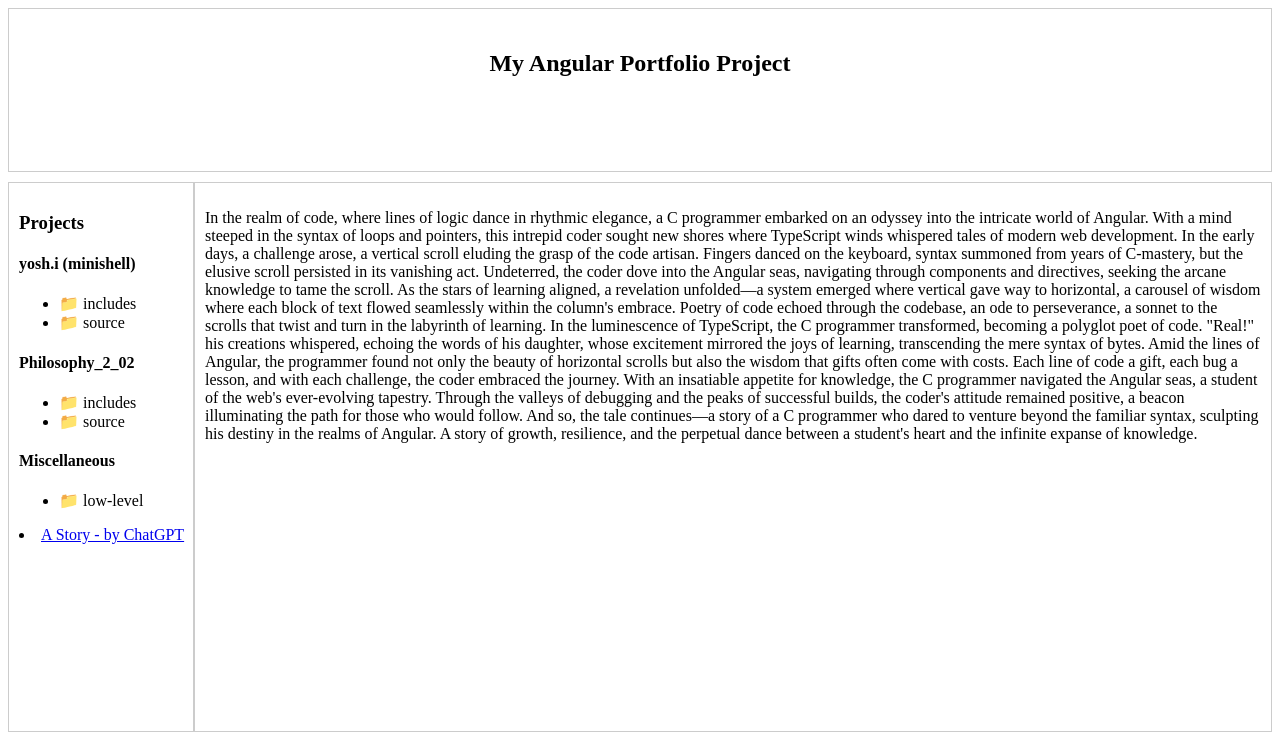
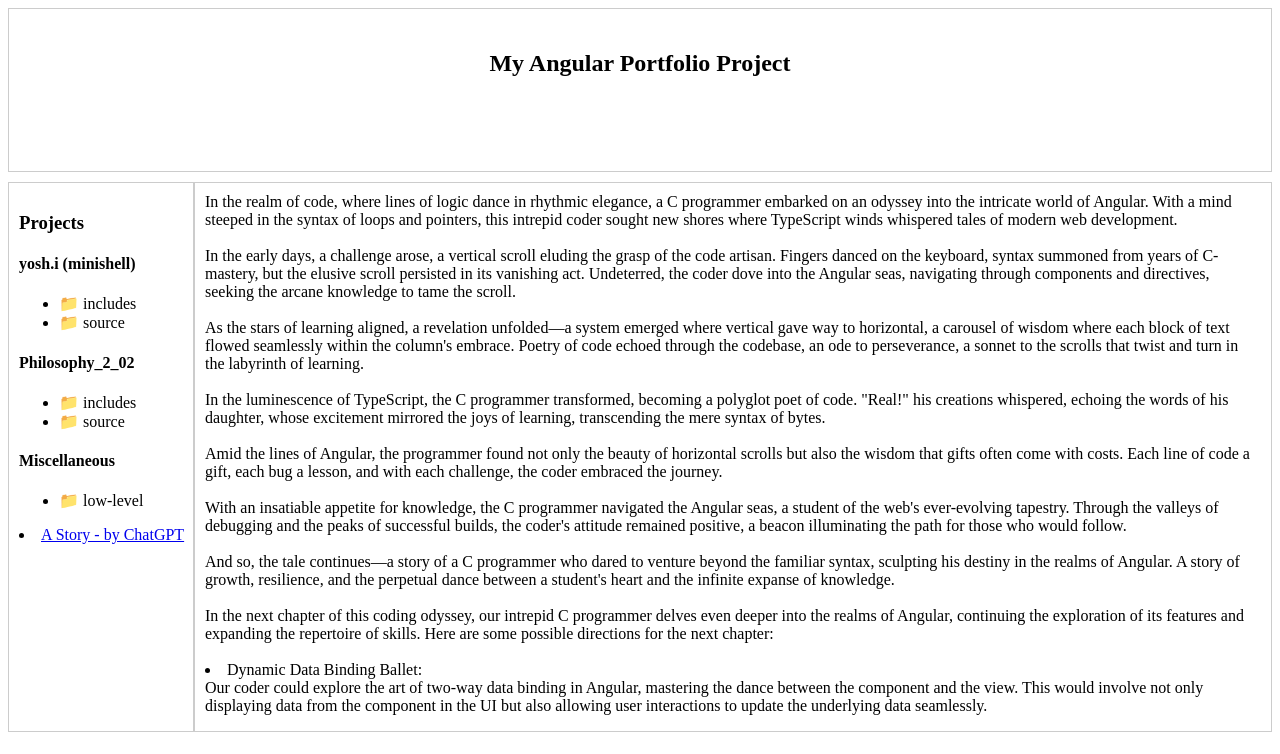
Before and after one commit to pippin-29/my-angular-portfolio-project, an Angular app: page /components/nav/c_projects in a window 1280 px wide. Shown: the top 754 px of the page. Built offline with nearby package versions, Linux system fonts and the light colour scheme.

Commit message:
reformatted story

```diff
--- a/src/app/app-routing.module.ts
+++ b/src/app/app-routing.module.ts
@@ -2,13 +2,12 @@ import { NgModule } from "@angular/core";
 import { RouterModule, Routes } from "@angular/router";
 
 import { C_ProjectsComponent } from "./components/nav/c_projects/c_projects.component";
-import { FileViewComponent } from "./components/file-view/file-view.component";
 
 
 
 
 	const routes: Routes = [
-	{ path: 'components/file-view', component: FileViewComponent },
+
 	{ path: 'components/nav/c_projects', component: C_ProjectsComponent }
 ];
 
--- a/src/app/components/nav/c_projects/c_projects.component.html
+++ b/src/app/components/nav/c_projects/c_projects.component.html
@@ -1,16 +1,39 @@
-<p class="wrapper">
+<div class="wrapper">
 
 In the realm of code, where lines of logic dance in rhythmic elegance, a C programmer embarked on an odyssey into the intricate world of Angular. With a mind steeped in the syntax of loops and pointers, this intrepid coder sought new shores where TypeScript winds whispered tales of modern web development.
+<br><br>
+In the early days, a challenge arose, a vertical scroll eluding the grasp of the code artisan. Fingers danced on the keyboard, syntax summoned from years of C-mastery, but the elusive scroll persisted in its vanishing act. Undeterred, the coder dove into the Angular seas, navigating through components and directives, seeking the arcane knowledge to tame the scroll.
+<br><br>
+As the stars of learning aligned, a revelation unfolded—a system emerged where vertical gave way to horizontal, a carousel of wisdom where each block of text flowed seamlessly within the column's embrace. Poetry of code echoed through the codebase, an ode to perseverance, a sonnet to the scrolls that twist and turn in the labyrinth of learning.
+<br><br>
+In the luminescence of TypeScript, the C programmer transformed, becoming a polyglot poet of code. "Real!" his creations whispered, echoing the words of his daughter, whose excitement mirrored the joys of learning, transcending the mere syntax of bytes.
+<br><br>
+Amid the lines of Angular, the programmer found not only the beauty of horizontal scrolls but also the wisdom that gifts often come with costs. Each line of code a gift, each bug a lesson, and with each challenge, the coder embraced the journey.
+<br><br>
+With an insatiable appetite for knowledge, the C programmer navigated the Angular seas, a student of the web's ever-evolving tapestry. Through the valleys of debugging and the peaks of successful builds, the coder's attitude remained positive, a beacon illuminating the path for those who would follow.
+<br><br>
+And so, the tale continues—a story of a C programmer who dared to venture beyond the familiar syntax, sculpting his destiny in the realms of Angular. A story of growth, resilience, and the perpetual dance between a student's heart and the infinite expanse of knowledge.
+<br><br>
+In the next chapter of this coding odyssey, our intrepid C programmer delves even deeper into the realms of Angular, continuing the exploration of its features and expanding the repertoire of skills. Here are some possible directions for the next chapter:
+<br><br>
+	<li>Dynamic Data Binding Ballet:</li>
+	Our coder could explore the art of two-way data binding in Angular, mastering the dance between the component and the view. This would involve not only displaying data from the component in the UI but also allowing user interactions to update the underlying data seamlessly.
+	<br><br>
+	<li>Routing Rhapsody:</li>
+	Embarking on a journey into Angular's routing system, the programmer could learn how to create a multi-page web application. Navigating between different views, the coder would sculpt a user-friendly navigation experience, turning the web application into a captivating narrative.
+	<br><br>
+	<li>Services Symphony:</li>
+	The programmer might unravel the secrets of Angular services, understanding how to create and use them effectively. This would involve exploring dependency injection, sharing data between components, and orchestrating a harmonious symphony of functionality across the application.
+	<br><br>
+	<li>Testing Trials:</li>
+	As the code poet continues to evolve, testing becomes a central theme. Learning the art of unit testing and end-to-end testing in Angular, our coder could ensure the reliability and stability of the codebase, turning potential bugs into mere rehearsals for perfection.
+	<br><br>
+	<li>Styling Sonnet:</li>
+	Venturing into the visual realm, the programmer could master the art of styling in Angular, creating visually stunning user interfaces. This involves understanding Angular's approach to styling, utilizing CSS preprocessors, and perhaps even exploring the world of component libraries for additional flair.
+	<br><br>
+	<li>Mobile Minuet:</li>
+	With the foundation laid in web development, our coder might explore the possibilities of mobile app development using Angular. This could involve diving into frameworks like Ionic or exploring native mobile development with Angular and NativeScript.
+	Community Collaboration Cantata:
 
-In the early days, a challenge arose, a vertical scroll eluding the grasp of the code artisan. Fingers danced on the keyboard, syntax summoned from years of C-mastery, but the elusive scroll persisted in its vanishing act. Undeterred, the coder dove into the Angular seas, navigating through components and directives, seeking the arcane knowledge to tame the scroll.
-
-As the stars of learning aligned, a revelation unfolded—a system emerged where vertical gave way to horizontal, a carousel of wisdom where each block of text flowed seamlessly within the column's embrace. Poetry of code echoed through the codebase, an ode to perseverance, a sonnet to the scrolls that twist and turn in the labyrinth of learning.
-
-In the luminescence of TypeScript, the C programmer transformed, becoming a polyglot poet of code. "Real!" his creations whispered, echoing the words of his daughter, whose excitement mirrored the joys of learning, transcending the mere syntax of bytes.
-
-Amid the lines of Angular, the programmer found not only the beauty of horizontal scrolls but also the wisdom that gifts often come with costs. Each line of code a gift, each bug a lesson, and with each challenge, the coder embraced the journey.
-
-With an insatiable appetite for knowledge, the C programmer navigated the Angular seas, a student of the web's ever-evolving tapestry. Through the valleys of debugging and the peaks of successful builds, the coder's attitude remained positive, a beacon illuminating the path for those who would follow.
-
-And so, the tale continues—a story of a C programmer who dared to venture beyond the familiar syntax, sculpting his destiny in the realms of Angular. A story of growth, resilience, and the perpetual dance between a student's heart and the infinite expanse of knowledge.
-<p>
+	Acknowledging the strength of the Angular community, our coder could engage in collaborative projects, contribute to open-source initiatives, and share newfound knowledge with fellow developers. This chapter would emphasize the importance of community and the joy of collective learning.
+	The next chapter unfolds with the coder embracing challenges, seizing opportunities to expand their skills, and crafting a symphony of code that resonates with the spirit of continuous learning. Each line of code becomes a brushstroke on the canvas of expertise, and the tale evolves into a saga of growth, collaboration, and mastery in the ever-evolving landscape of web development.</div>
```
